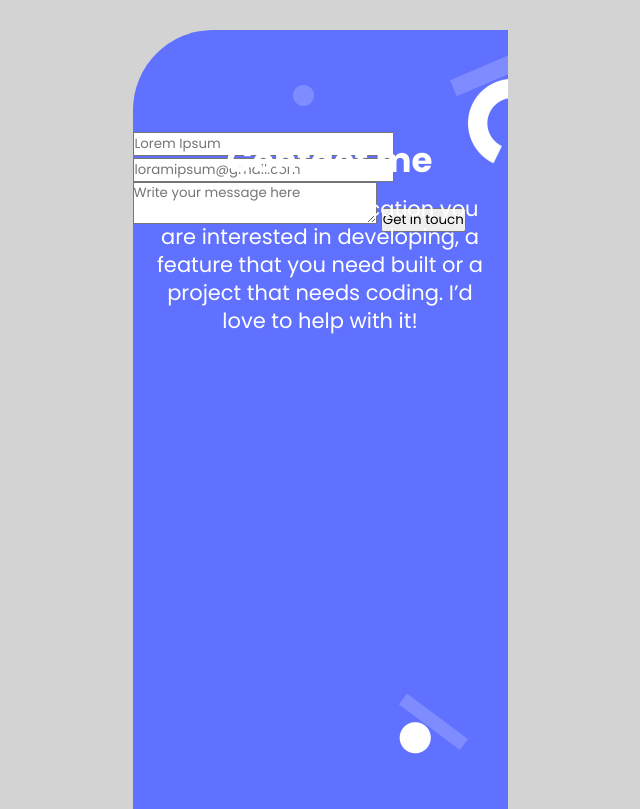
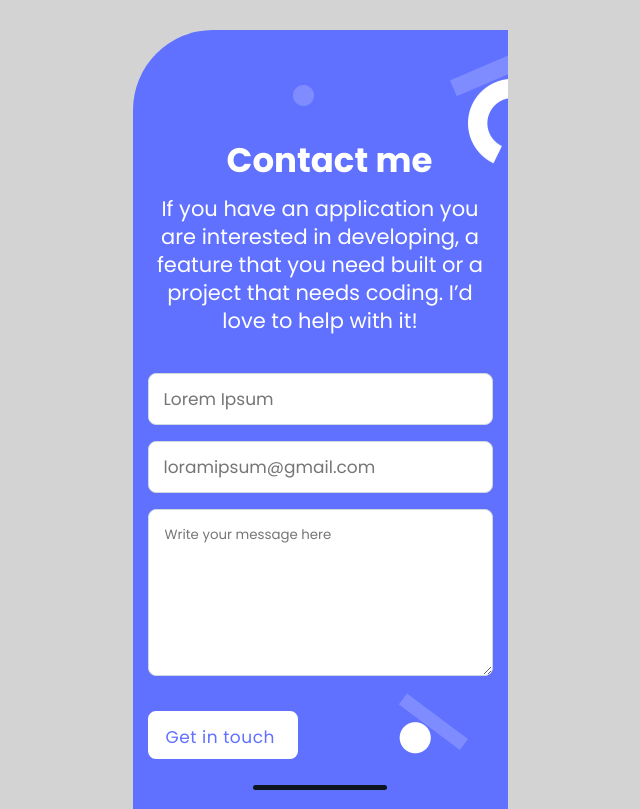
Before and after one commit to hafiz1379/First-Mobile, a website: page index.html in a window 1280 px wide. Shown: the part 4380-5189 px from the top of the page, without its empty margins (320-960 px from the left). Drawn offline with Linux system fonts and the light colour scheme; files whose address does not match are found by name.

Commit message:
Added remain styles to style.css

```diff
--- a/style.css
+++ b/style.css
@@ -509,3 +509,72 @@ section.about div.select ul.lang div.contain ul li.con img {
   line-height: 28px;
   text-align: center;
 }
+
+.inputs {
+  position: relative;
+}
+
+.form {
+  position: absolute;
+  top: 220px;
+  width: 100%;
+  padding: 15px;
+}
+
+.item1 {
+  padding: 15px;
+  margin: 8px 0;
+  width: 100%;
+  font-weight: 400;
+  font-size: 17px;
+  line-height: 20px;
+  border: 1px solid #CFD8DC;
+  border-radius: 8px;
+  outline: 0;
+}
+
+.item3 {
+  padding: 15px 36px 110px 16px;
+  margin: 8px 0;
+  width: 100%;
+  border: 1px solid #CFD8DC;
+  border-radius: 8px;
+  outline: 0;
+}
+
+.formbtn {
+  width: 150px;
+  height: 48px;
+  margin-top: 20px;
+  border: 2px solid #fff;
+  padding: 12px 16px;
+  background: #FFF;
+  border-radius: 8px;
+  font-weight: 500;
+  font-size: 17px;
+  line-height: 24px;
+  display: flex;
+  text-align: center;
+  letter-spacing: 0.03em;
+  color: #6070FF;
+
+}
+
+.formbtn:hover {
+  background: #6070FF;
+  color: #fff;
+  cursor: pointer;
+}
+
+.shape {
+position: absolute;
+width: 134px;
+height: 5px;
+top: 655px;
+left: 120px;
+background: #0D151E;
+border-radius: 10px;
+display: flex;
+justify-content: center;
+align-items: center;
+}
```
